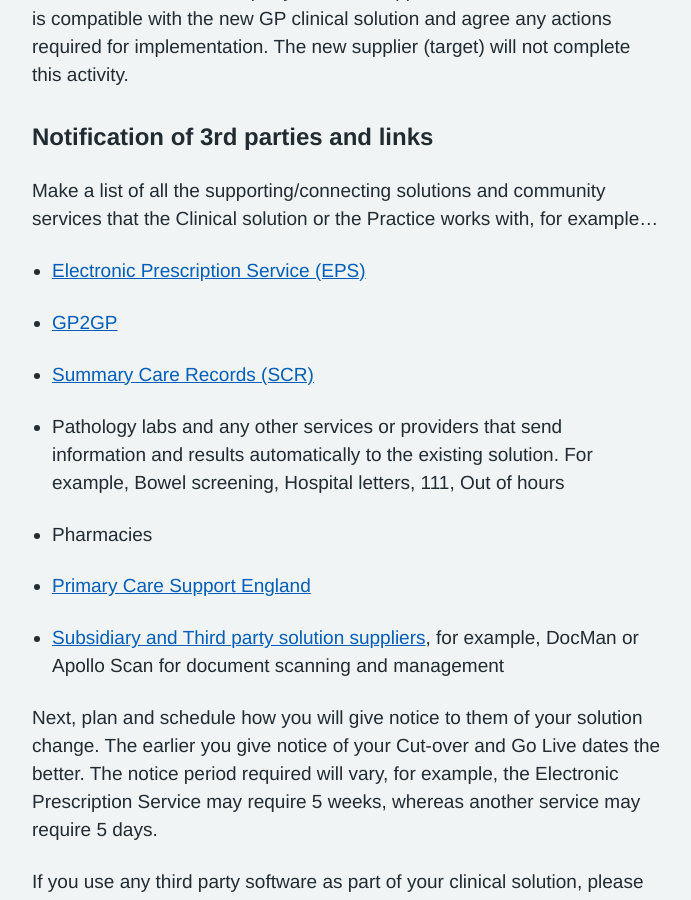
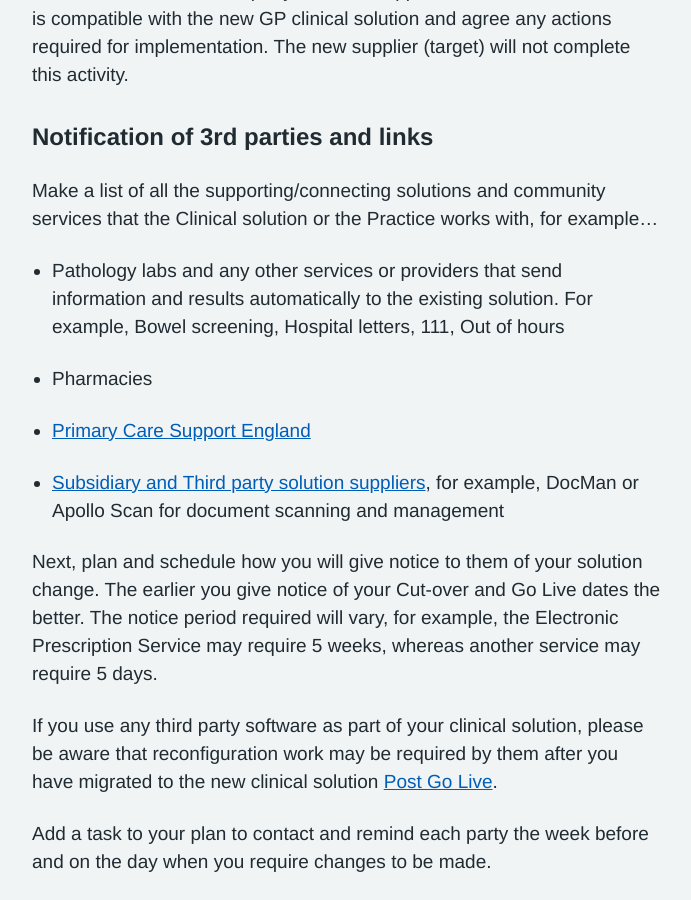
Before and after one commit to nhsconnect/prm-practice-migration, a Jekyll site: the page built from guide/01-kick-off.md, in a window 1280 px wide and 900 px high, scrolled down 6722 px. Shown: the whole window, without its empty margins (128-819 px from the left). Built offline with Jekyll 4.4.1, drawn with Linux system fonts in a browser that asks for light colours; some web fonts are replaced; part of the change alters nothing that is shown.

Commit message:
Update 01-kick-off.md

```diff
--- a/guide/01-kick-off.md
+++ b/guide/01-kick-off.md
@@ -180,13 +180,10 @@ Please note that it is the responsibility of the practice to ensure that thay ha
 
 Make a list of all the supporting/connecting solutions and community services that the Clinical solution or the Practice works with, for example...
 
+<!-- removed based on user feedback
 * [Electronic Prescription Service (EPS)](https://digital.nhs.uk/services/electronic-prescription-service)
-
-
 * [GP2GP](https://digital.nhs.uk/services/gp2gp)
-
-
-* [Summary Care Records (SCR)](https://digital.nhs.uk/services/summary-care-records-scr)
+* [Summary Care Records (SCR)](https://digital.nhs.uk/services/summary-care-records-scr) -->
 
 
 * Pathology labs and any other services or providers that send information and results automatically to the existing solution. For example, Bowel screening, Hospital letters, 111, Out of hours
```
